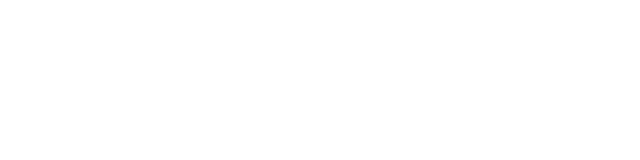
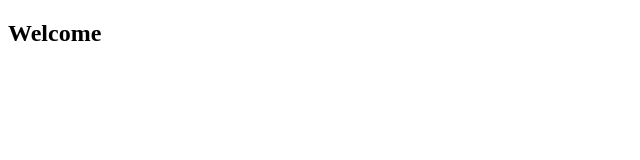
Before and after one commit to SaikatDeb12/EasyPay, a React (Vite) app in the folder frontend/: page / in a window 1280 px wide. Shown: the top 160 px of the page, without its empty margins (0-640 px from the left). Built offline with nearby package versions, Linux system fonts and the light colour scheme.

Commit message:
something done

```diff
--- a/frontend/src/App.tsx
+++ b/frontend/src/App.tsx
@@ -1,7 +1,11 @@
 import "./App.css";
 
 function App() {
-  return <div></div>;
+  return (
+    <div>
+      <h2>Welcome</h2>
+    </div>
+  );
 }
 
 export default App;
```
